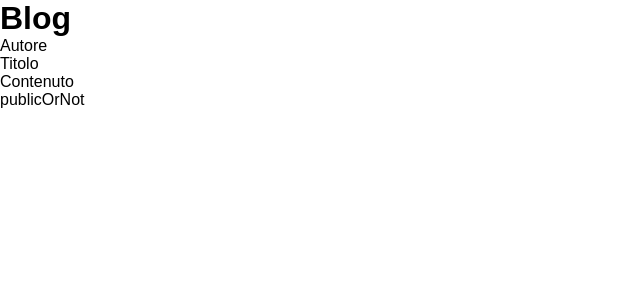
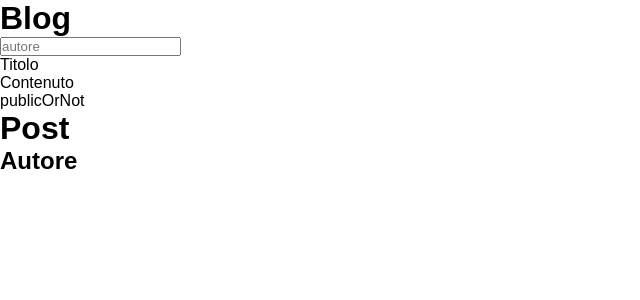
Before and after one commit to giuseppe-lisi/react-post-form, a React (Vite) app: page / in a window 1280 px wide. Shown: the top 300 px of the page, without its empty margins (0-640 px from the left). Built offline with nearby package versions, Linux system fonts and the light colour scheme.

Commit message:
creato two-way data binding tra il campo dell'autore e l'autore mostrato nel post

```diff
--- a/src/App.jsx
+++ b/src/App.jsx
@@ -7,13 +7,24 @@ function App() {
     const [body, setbody] = useState("Contenuto");
     const [isPublic, setIsPublic] = useState("publicOrNot")
 
+    function handleChange(e) {
+        const newValue = e.target.value;
+        setAuthor(newValue);
+    }
+
     return (
         <>
             <h1>Blog</h1>
-            <div>{author}</div>
+            <input type="text" placeholder="autore" onChange={ e => handleChange(e)}/>
             <div>{title}</div>
             <div>{body}</div>
             <div>{isPublic}</div>
+
+            <h1>Post</h1>
+
+            <div className="card">
+                <h2>{author}</h2>
+            </div>
         </>
     );
 }
```
